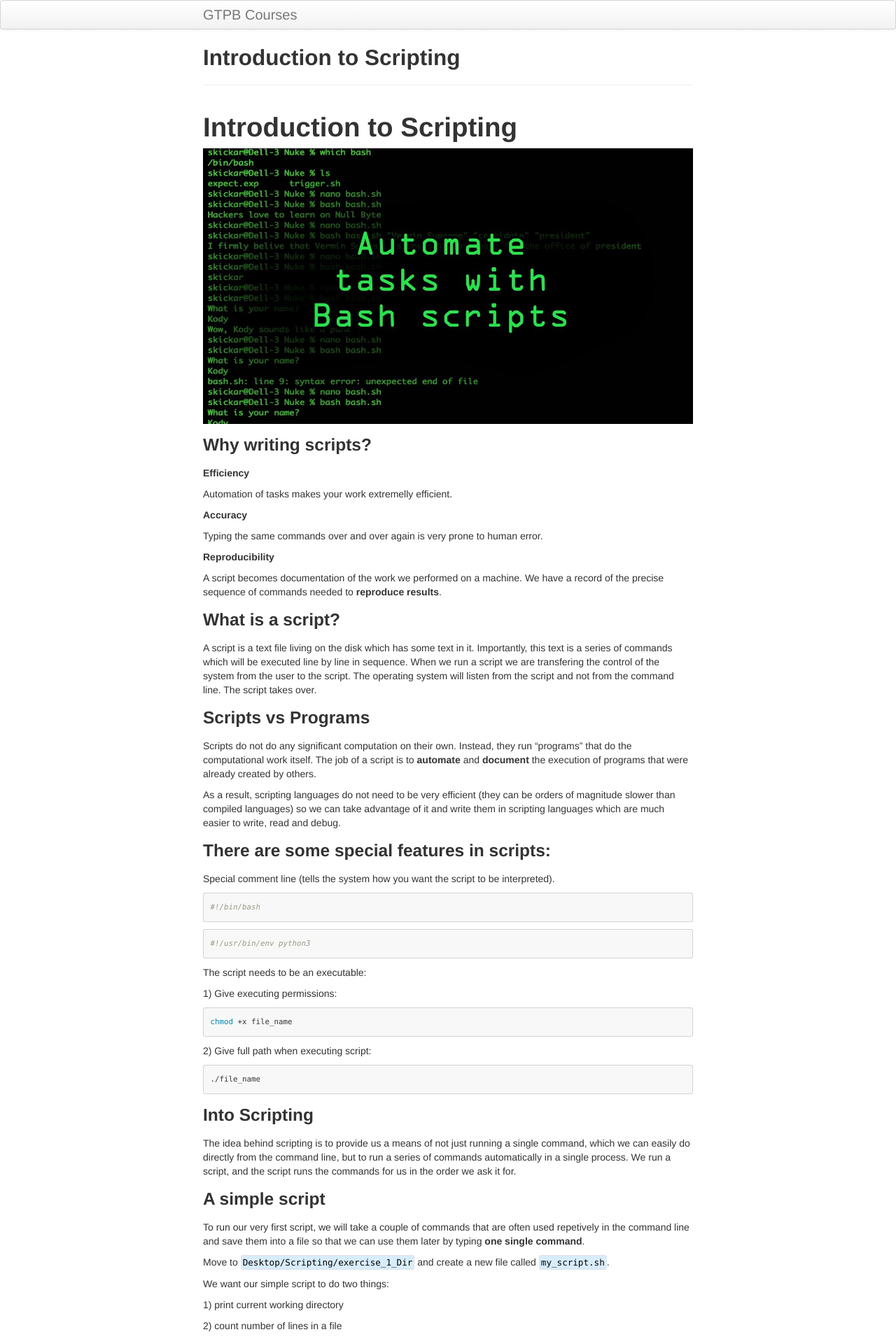
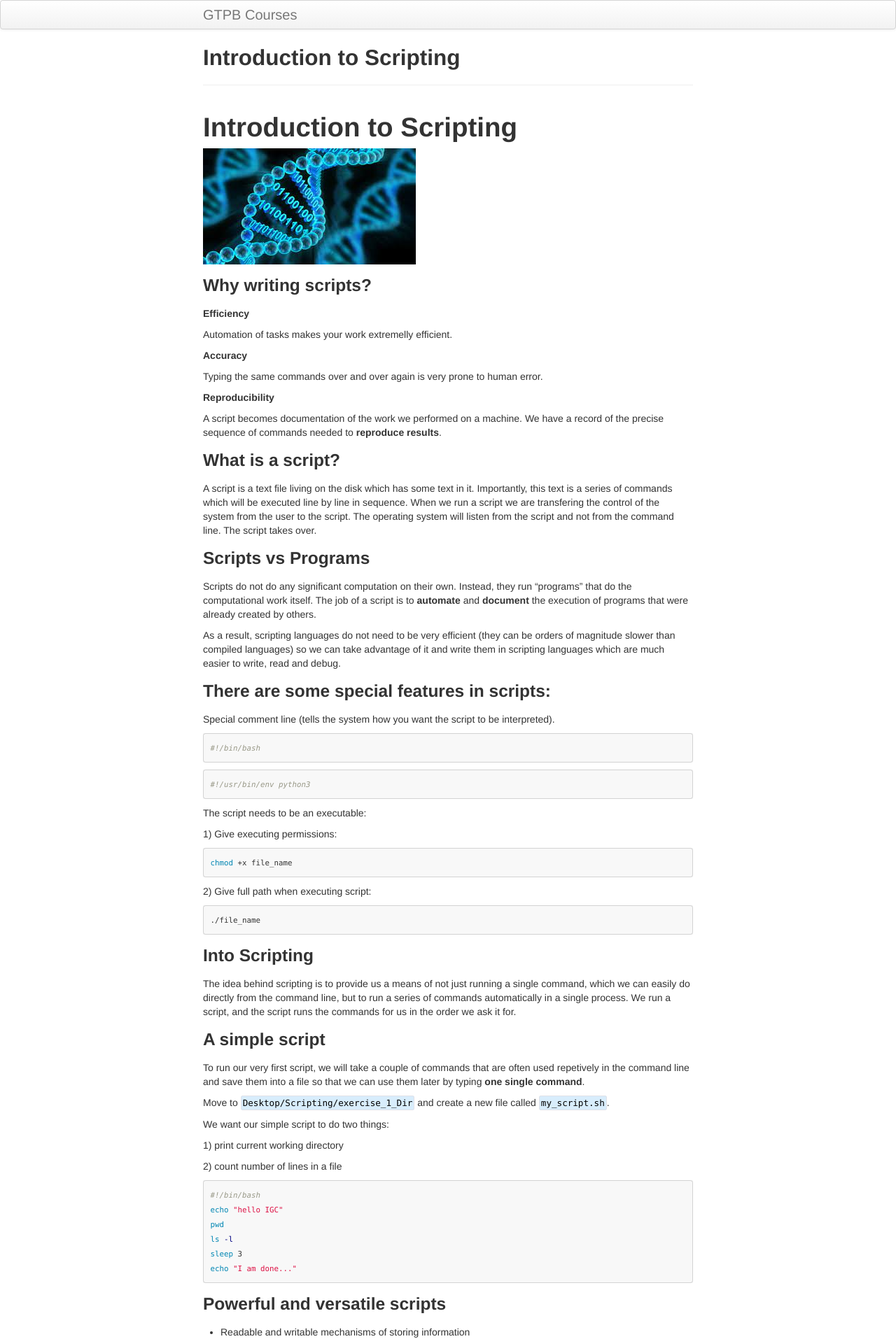
Before and after one commit to GTPB/IBB21, a Jekyll site: the page built from pages/Introduction.md, in a window 1280 px wide. Shown: the top 1914 px of the page at 70% size. Built offline with Jekyll 4.4.1, drawn with Linux system fonts in a browser that asks for light colours; our own code applies the rules of GitHub Pages for plain Markdown files.

Commit message:
new image

```diff
--- a/pages/Introduction.md
+++ b/pages/Introduction.md
@@ -1,6 +1,6 @@
 # Introduction to Scripting
 
-![](../assets/readme_img/scripting.jpg)
+![](../assets/readme_img/binary_dna.jpg)
 
 ### Why writing scripts?
 
```
Also changed, not shown: assets/readme_img/binary_dna.jpg (added).
